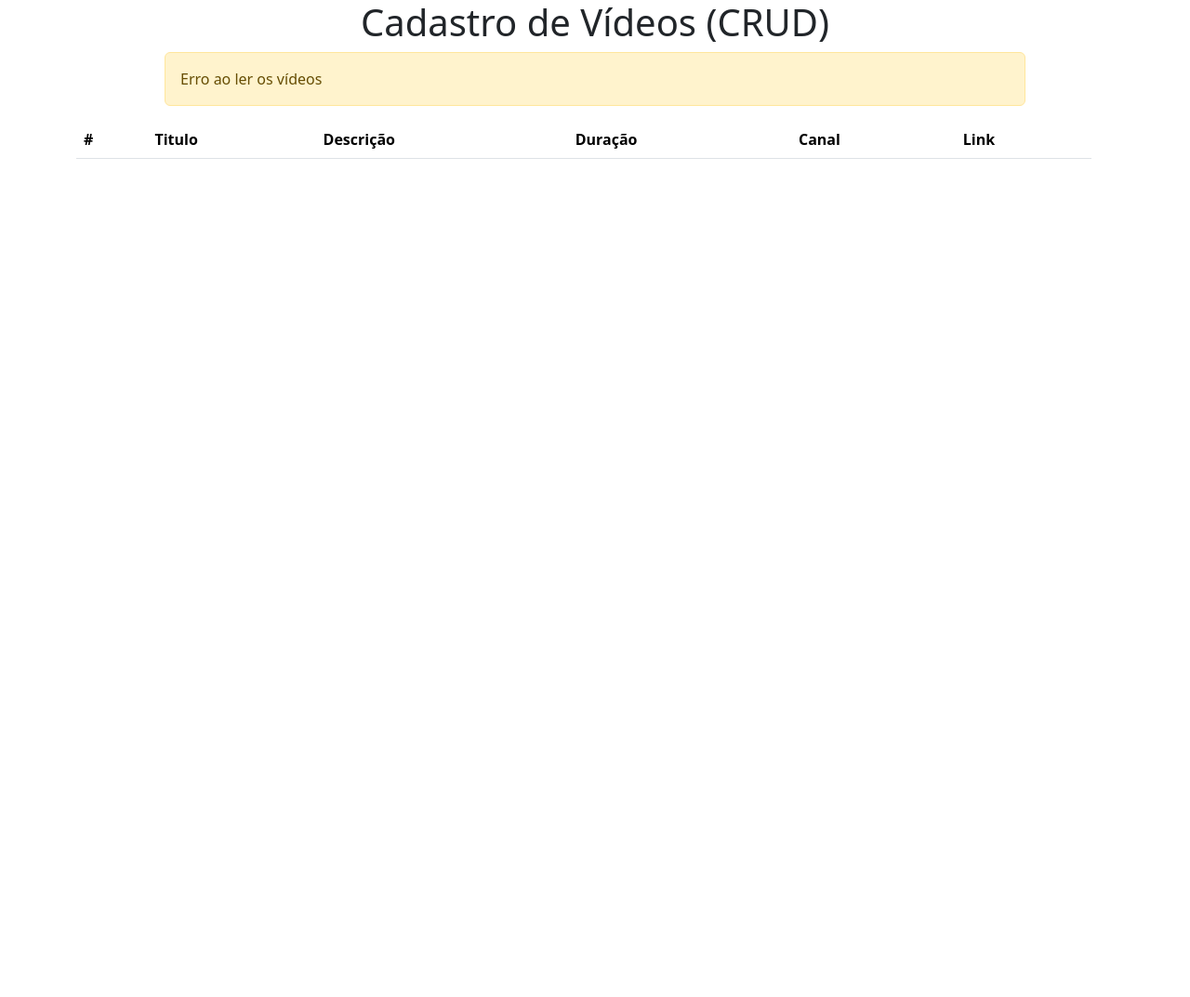
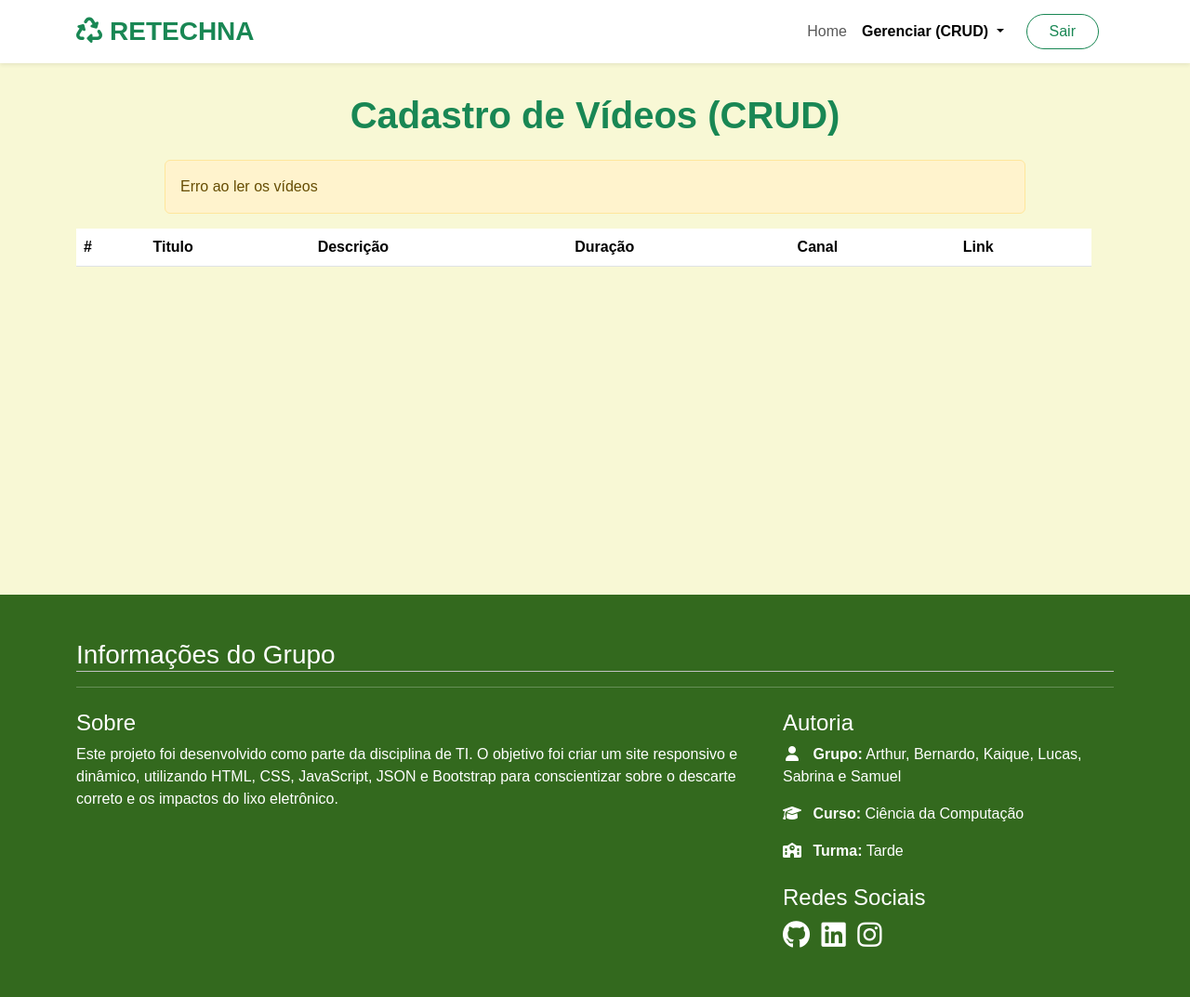
Before and after one commit to ICEI-PUC-Minas-CC-TI/ti1-cc-2025-2-tarde-grupo-2-lixo-eletronico, a website: page codigo/public/modulos/estrutura/crud_videos/crudVideos.html in a window 1280 px wide. Shown: the whole page at 93% size. Before the commit the page ends 800 px from the top, so only its background shows below. Drawn offline with nearby package versions, Linux system fonts and the light colour scheme; files that its build step writes are made by us from their sources; no server answers.

Commit message:
estilização cadastro de vídeos

```diff
--- a/codigo/public/modulos/estrutura/crud_videos/crudVideos.html
+++ b/codigo/public/modulos/estrutura/crud_videos/crudVideos.html
@@ -4,12 +4,89 @@
     <meta charset="UTF-8" />
     <meta name="viewport" content="width=device-width, initial-scale=1.0" />
     <meta http-equiv="X-UA-Compatible" content="ie-edge">
-    <title>Cadastro - Vídeos</title>
-    <!-- <link rel="stylesheet" href="css/styles.css" /> -->
-    <link href="https://cdn.jsdelivr.net/npm/bootstrap@5.3.8/dist/css/bootstrap.min.css" rel="stylesheet" integrity="sha384-sRIl4kxILFvY47J16cr9ZwB07vP4J8+LH7qKQnuqkuIAvNWLzeN8tE5YBujZqJLB" crossorigin="anonymous">
+    <title>Gerenciar Matérias - RETECHNA</title>
+
+    <link href="https://cdn.jsdelivr.net/npm/bootstrap@5.3.3/dist/css/bootstrap.min.css" rel="stylesheet" integrity="sha384-QWTKZyjpPEjISv5WaRU9OFeRpok6YctnYmDr5pNlyT2bRjXh0JMhjY6hW+ALEwIH" crossorigin="anonymous" />
+    <link rel="stylesheet" href="https://cdnjs.cloudflare.com/ajax/libs/font-awesome/6.5.2/css/all.min.css" integrity="sha512-SnH5WK+bZxgPHs44uWIX+LLJAJ9/2PkPKZ5QiAj6Ta86w+fsb2TkcmfRyVX3pBnMFcV7oQPJkl9QevSCWr3W6A==" crossorigin="anonymous" referrerpolicy="no-referrer" />
+
+    <link rel="stylesheet" href="assets/css/style.css" />
+
+    <style>
+        main {
+            padding-top: 100px;
+            min-height: 80vh;
+            padding-bottom: 50px;
+        }
+
+        footer#contato {
+            background-color: #33691e !important;
+            color: white !important;
+            margin-top: auto;
+        }
+
+        footer#contato h3,
+        footer#contato h4,
+        footer#contato p,
+        footer#contato strong {
+            color: white !important;
+        }
+
+        .social-icon {
+            color: white !important;
+            font-size: 1.5rem;
+            margin-right: 15px;
+            text-decoration: none;
+            transition: opacity 0.3s;
+        }
+        .social-icon:hover {
+            opacity: 0.7;
+            color: #198754 !important;
+        }
+
+        .info-icon {
+            margin-right: 8px;
+            color: #ffffff !important;
+        }
+    </style>
 </head>
+
+<body>
+    <header>
+        <nav class="navbar navbar-expand-lg navbar-light bg-white shadow-sm fixed-top">
+            <div class="container">
+                <a class="navbar-brand fw-bold text-success fs-3" href="index.html">
+                    <i class="fas fa-recycle me-2"></i>RETECHNA
+                </a>
+                <button class="navbar-toggler" type="button" data-bs-toggle="collapse" data-bs-target="#navbarNav">
+                    <span class="navbar-toggler-icon"></span>
+                </button>
+                <div class="collapse navbar-collapse justify-content-end" id="navbarNav">
+                    <ul class="navbar-nav align-items-center">
+                        <li class="nav-item"><a class="nav-link" href="index.html">Home</a></li>
+
+                        <li class="nav-item dropdown">
+                            <a class="nav-link dropdown-toggle active fw-bold" href="#" role="button" data-bs-toggle="dropdown" aria-expanded="false">
+                                Gerenciar (CRUD)
+                            </a>
+                            <ul class="dropdown-menu">
+                                <li><a class="dropdown-item active" href="crud_materias.html">Matérias</a></li>
+                                <li><a class="dropdown-item" href="crudVideos.html">Vídeos</a></li>
+                                <li><a class="dropdown-item" href="cadastro_produto.html">Produtos</a></li>
+                            </ul>
+                        </li>
+
+                        <li class="nav-item ms-lg-3"><a class="btn btn-outline-success rounded-pill px-4" href="#">Sair</a></li>
+                    </ul>
+                    <div class="dadosnp-usuario ms-3"><span id="userInfo" class="fw-bold text-secondary"></span></div>
+                </div>
+            </div>
+        </nav>
+    </header>
+
+    <main>
+
 <!-- <body onload="init()">  ao carregar é chamada a função init() -->
-    <h1 style="text-align: center;">Cadastro de Vídeos (CRUD)</h1>
+    <h1 class="text-center mb-4 text-success fw-bold">Cadastro de Vídeos (CRUD)</h1>
     <div class="container">
         <div class="row">
             <div id="msg" class="col-sm-10 offset-sm-1">
@@ -236,6 +313,64 @@
         document.addEventListener("DOMContentLoaded", init);
    </script>
     <script src="crudVideos.js"></script>
+    </main>
+    <footer id="contato" class="py-5 text-white">
+      <div class="container">
+        <h3 class="mb-3 text-white">Informações do Grupo</h3>
+        <hr class="mb-4" />
+
+        <div class="row">
+          <div class="col-md-8">
+            <h4 class="text-white">Sobre</h4>
+            <p>
+              Este projeto foi desenvolvido como parte da disciplina de TI. O
+              objetivo foi criar um site responsivo e dinâmico, utilizando HTML,
+              CSS, JavaScript, JSON e Bootstrap para conscientizar sobre o
+              descarte correto e os impactos do lixo eletrônico.
+            </p>
+          </div>
+
+          <div class="col-md-4">
+            <h4 class="text-white">Autoria</h4>
+            <p>
+              <i class="fas fa-user info-icon text-white"></i>
+              <strong>Grupo:</strong> Arthur, Bernardo, Kaique, Lucas, Sabrina e
+              Samuel
+            </p>
+            <p>
+              <i class="fas fa-graduation-cap info-icon text-white"></i>
+              <strong>Curso:</strong> Ciência da Computação
+            </p>
+            <p>
+              <i class="fas fa-school info-icon text-white"></i>
+              <strong>Turma:</strong> Tarde
+            </p>
+
+            <h4 class="mt-4 text-white">Redes Sociais</h4>
+            <div>
+              <a
+                href="https://github.com/ICEI-PUC-Minas-CC-TI/ti1-cc-2025-2-tarde-grupo-2-lixo-eletronico"
+                class="social-icon text-white me-2"
+                target="_blank"
+                ><i class="fab fa-github fa-lg"></i
+              ></a>
+              <a
+                href="https://www.linkedin.com"
+                class="social-icon text-white me-2"
+                target="_blank"
+                ><i class="fab fa-linkedin fa-lg"></i
+              ></a>
+              <a
+                href="https://www.instagram.com"
+                class="social-icon text-white me-2"
+                target="_blank"
+                ><i class="fab fa-instagram fa-lg"></i
+              ></a>
+            </div>
+          </div>
+        </div>
+      </div>
+    </footer>
 
 </body>
 </html>
```
Also changed, not shown: codigo/public/modulos/estrutura/crud_produtos/cadastro_produto.html (+1 -1 lines).
